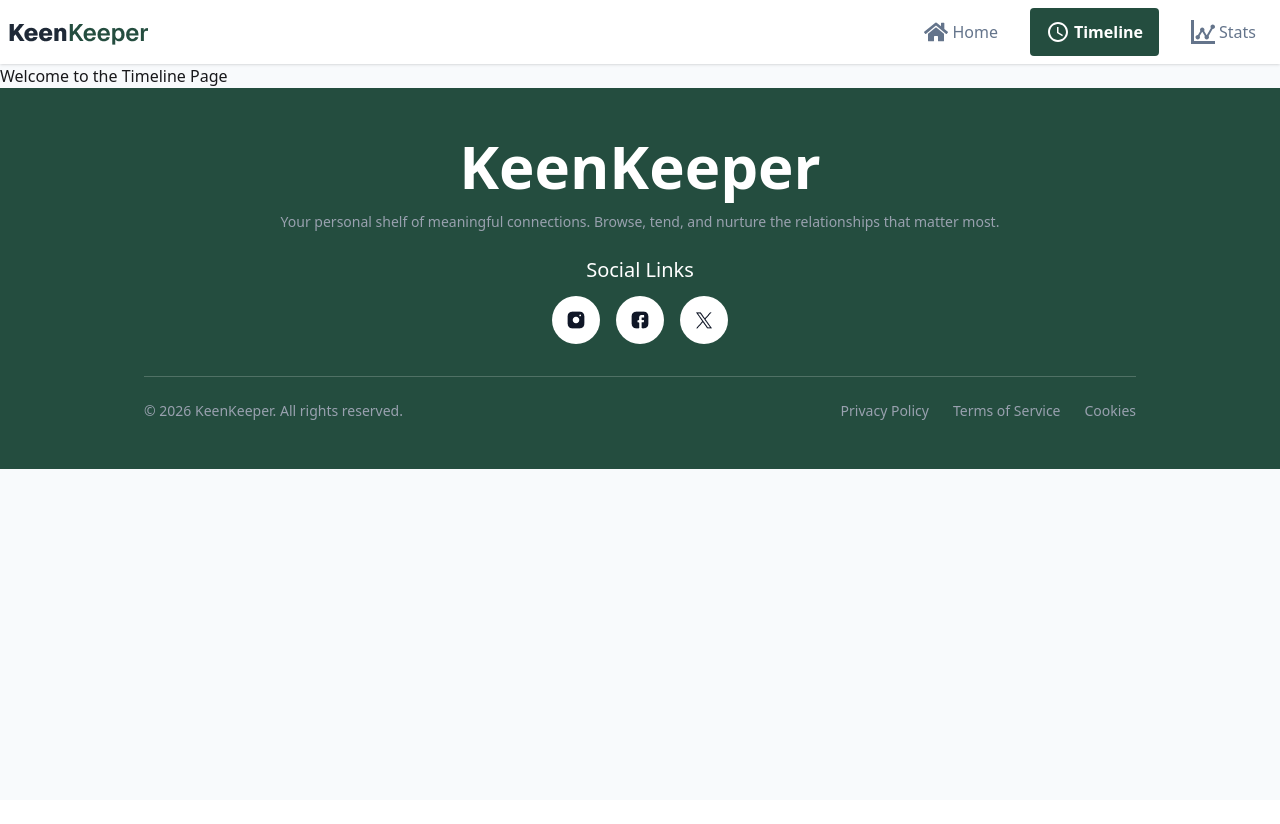
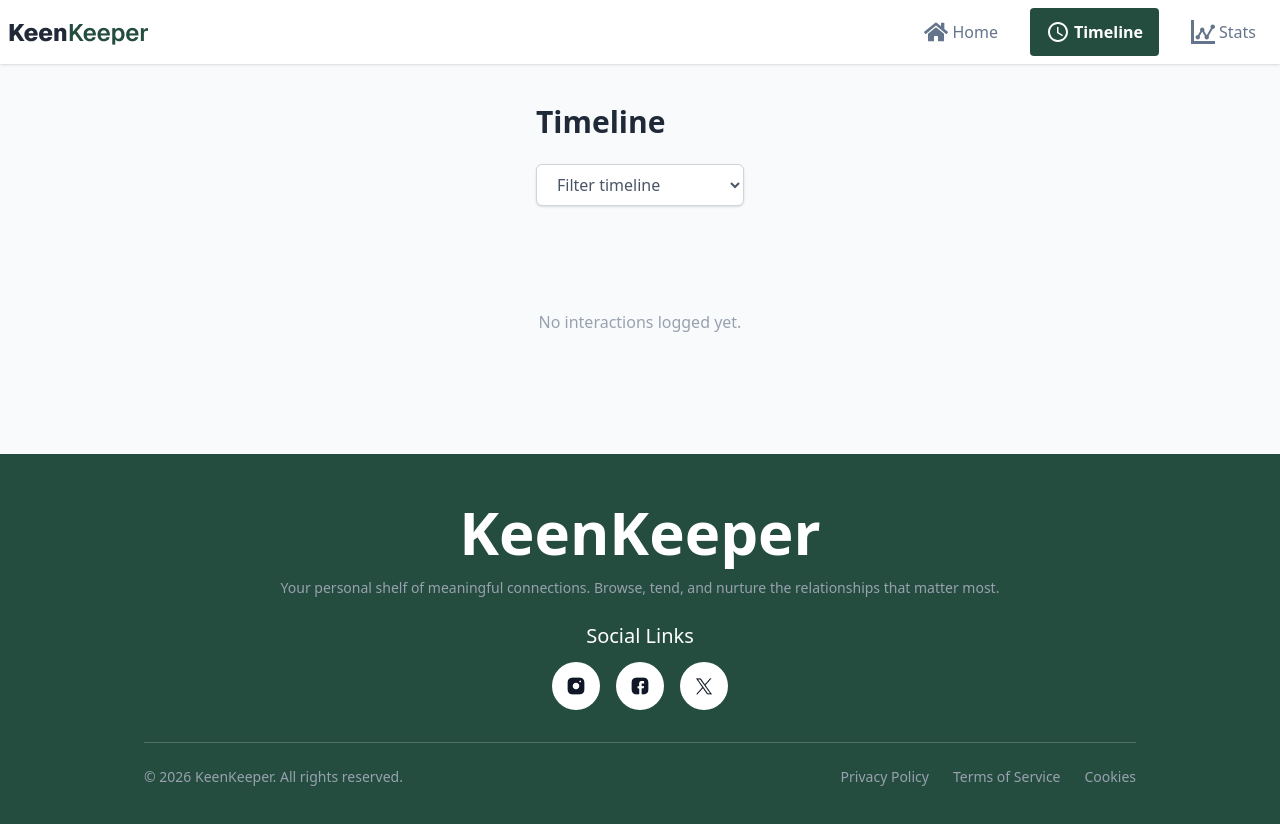
Before and after one commit to rabbitkg/B13-A07, a Next.js app: page /timeline in a window 1280 px wide. Shown: the top 824 px of the page. Before the commit the page ends 800 px from the top, so only its background shows below. Built offline with nearby package versions, Linux system fonts and the light colour scheme.

Commit message:
added a loading spiner on homePage for fetchData.

```diff
--- a/package.json
+++ b/package.json
@@ -12,6 +12,7 @@
     "next": "16.2.3",
     "react": "19.2.4",
     "react-dom": "19.2.4",
+    "react-hot-toast": "^2.6.0",
     "react-icons": "^5.6.0"
   },
   "devDependencies": {
--- a/src/app/layout.js
+++ b/src/app/layout.js
@@ -2,6 +2,7 @@ import { Geist, Geist_Mono } from "next/font/google";
 import "./globals.css";
 import Navbar from "../components/Navbar.jsx";
 import FooterSection from "../components/Footer.jsx";
+// import { Toaster } from "react-hot-toast";
 
 
 
@@ -16,9 +17,11 @@ const geistMono = Geist_Mono({
 });
 
 export const metadata = {
-  title: "Create Next App",
+  title: "KeenKeeper",
   description: "Generated by create next app",
 };
+
+
 
 export default function RootLayout({ children }) {
   return (
@@ -30,6 +33,7 @@ export default function RootLayout({ children }) {
       <body className="min-h-full flex flex-col bg-[#F8FAFC]">
         <Navbar/>
         {children}
+        {/* <Toaster position="top-center" richColors /> */}
         <FooterSection/>
         </body>
     </html>
--- a/src/app/page.js
+++ b/src/app/page.js
@@ -1,4 +1,5 @@
 
+import { Suspense } from "react";
 import FriendCard from "./friend/page";
 
 
@@ -49,9 +50,21 @@ export default function Home() {
             Your Friends
           </h2>
         </div>
-        <FriendCard/>
+        <Suspense fallback={<Loader />}>
+          <FriendCard />
+        </Suspense>
       </div>
     </div>
 
   );
 }
+
+function Loader() {
+  return (
+    <div className="flex justify-center items-center py-10">
+      <span className="loading loading-spinner loading-lg text-accent"></span>
+      <span className="loading loading-spinner loading-lg text-neutral"></span>
+      <span className="loading loading-spinner loading-lg text-info"></span>
+    </div>
+  );
+}
--- a/src/app/timeline/page.jsx
+++ b/src/app/timeline/page.jsx
@@ -1,11 +1,108 @@
+'use client';
+import { useEffect, useState } from "react";
+import { LuPhoneCall, LuVideo } from "react-icons/lu";
+import { MdOutlineTextsms } from "react-icons/md";
+import Image from "next/image";
 
+// Icon & label per interaction type
+const typeConfig = {
+  Call: {
+    icon: <LuPhoneCall className="w-7 h-7 text-gray-600" />,
+    label: "Call",
+  },
+  Text: {
+    icon: <MdOutlineTextsms className="w-7 h-7 text-gray-600" />,
+    label: "Text",
+  },
+  Video: {
+    icon: (picture) =>
+      picture ? (
+        <Image src={picture} alt="friend" width={40} height={40} className="rounded-md object-cover" />
+      ) : (
+        <LuVideo className="w-7 h-7 text-gray-600" />
+      ),
+    label: "Video",
+  },
+};
+
+// Format date like "Wed Apr 15 2026"
+const formatDate = (isoString) => {
+  const d = new Date(isoString);
+  return d.toDateString(); // e.g. "Wed Apr 16 2026"
+};
+
+const FILTER_OPTIONS = ["Filter timeline", "Text", "Call", "Video"];
 
 const TimelinePage = () => {
-    return (
-        <div>
-            <h2>Welcome to the Timeline Page</h2>
+  const [entries, setEntries] = useState(() => {
+    if (typeof window !== "undefined") {
+      return JSON.parse(localStorage.getItem("timeline") || "[]");
+    }
+    return [];
+  });
+  const [filter, setFilter] = useState("Filter timeline");
+
+  const filtered =
+    filter === "Filter timeline"
+      ? entries
+      : entries.filter((e) => e.type === filter);
+
+  return (
+    <div className="max-w-6xl mx-auto px-6 py-10">
+      <h1 className="text-3xl font-bold text-[#1F2937] mb-6">Timeline</h1>
+
+      {/* Filter dropdown */}
+      <div className="mb-6">
+        <select
+          value={filter}
+          onChange={(e) => setFilter(e.target.value)}
+          className="border border-gray-300 rounded-md px-4 py-2 text-gray-600 bg-white shadow-sm focus:outline-none focus:ring-2 focus:ring-[#244D3F] w-52"
+        >
+          {FILTER_OPTIONS.map((opt) => (
+            <option key={opt} value={opt}>
+              {opt}
+            </option>
+          ))}
+        </select>
+      </div>
+
+      {/* Timeline list */}
+      {filtered.length === 0 ? (
+        <p className="text-gray-400 text-center py-20">No interactions logged yet.</p>
+      ) : (
+        <div className="space-y-3">
+          {filtered.map((entry) => {
+            const config = typeConfig[entry.type];
+            const icon =
+              entry.type === "Video"
+                ? config.icon(entry.friendPicture)
+                : config.icon;
+
+            return (
+              <div
+                key={entry.id}
+                className="bg-white rounded-xl shadow-sm border border-gray-100 px-6 py-4 flex items-center gap-5"
+              >
+                {/* Icon */}
+                <div className="w-10 h-10 flex items-center justify-center shrink-0">
+                  {icon}
+                </div>
+
+                {/* Text */}
+                <div>
+                  <p className="text-[#1F2937] font-medium">
+                    <span className="font-bold">{entry.type}</span>{" "}
+                    <span className="text-gray-500">with {entry.friendName}</span>
+                  </p>
+                  <p className="text-sm text-gray-400">{formatDate(entry.date)}</p>
+                </div>
+              </div>
+            );
+          })}
         </div>
-    );
+      )}
+    </div>
+  );
 };
 
 export default TimelinePage;
--- /dev/null
+++ b/src/components/Toast.jsx
@@ -0,0 +1,18 @@
+'use client';
+import { useEffect } from "react";
+
+const Toast = ({ message, onClose }) => {
+  useEffect(() => {
+    const timer = setTimeout(onClose, 3000);
+    return () => clearTimeout(timer);
+  }, [onClose]);
+
+  return (
+    <div className="fixed top-6 right-6 z-50 bg-[#244D3F] text-white px-6 py-3 rounded-xl shadow-lg flex items-center gap-3 animate-fade-in">
+      <span>✅ {message}</span>
+      <button onClick={onClose} className="ml-2 text-white font-bold">✕</button>
+    </div>
+  );
+};
+
+export default Toast;
```
Also changed, not shown: src/app/friend/[cardDetails]/page.jsx (+7 -0 lines), 2 other files (tests, documents, lock files or other folders).
